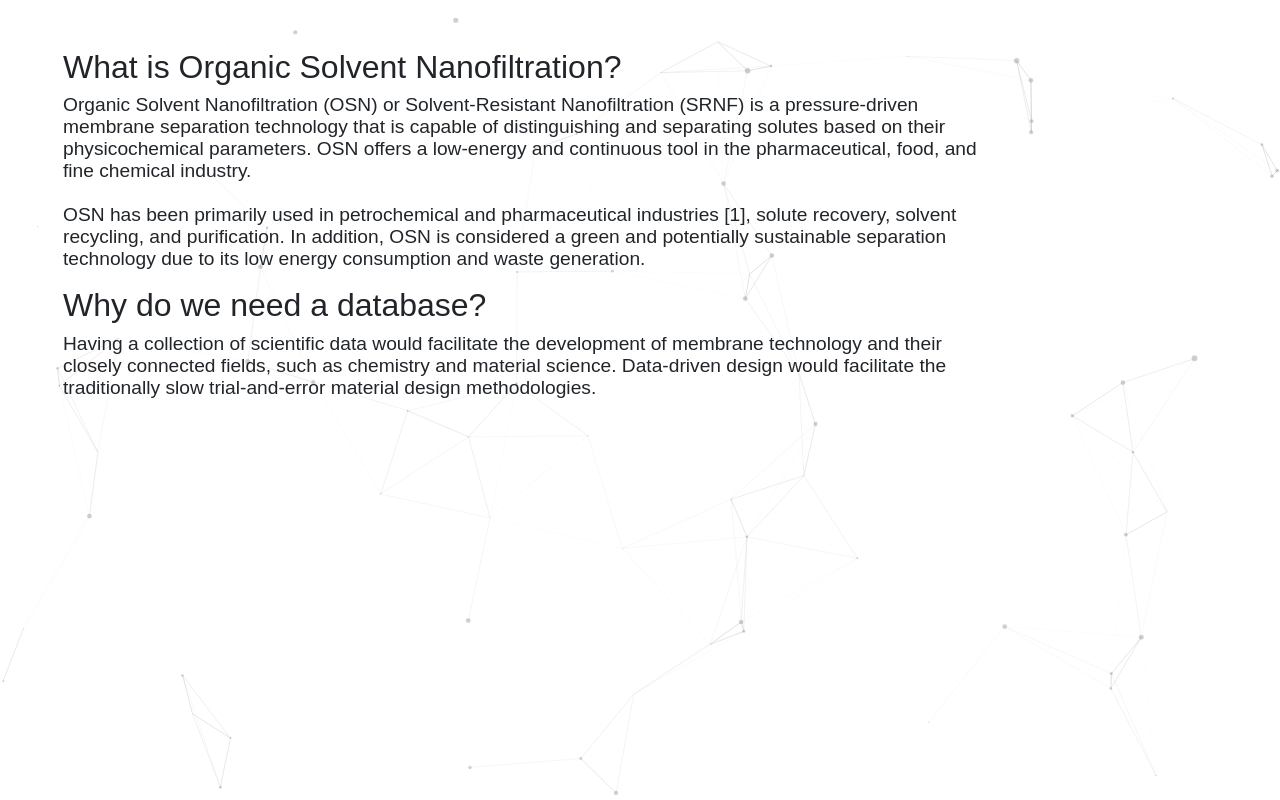
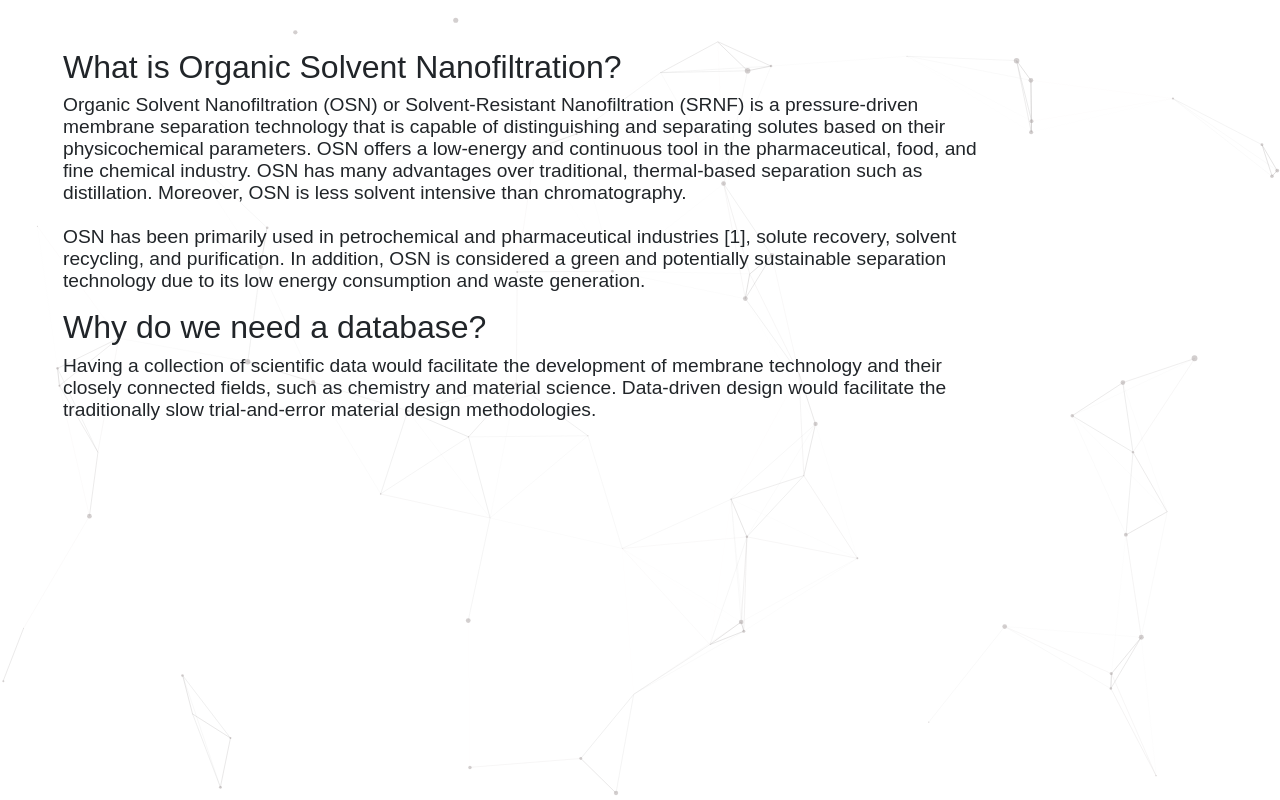
Before and after one commit to ignaczgerg/osn-database, a Flask app: page /what_is_osn in a window 1280 px wide. Shown: the part 53-853 px from the top of the page. Run offline with Flask 2, Linux system fonts and the light colour scheme; some libraries are stand-ins or nearby versions.

Commit message:
updated what is osn page

```diff
--- a/templates/what_is_osn.html
+++ b/templates/what_is_osn.html
@@ -26,6 +26,7 @@ body %}
       (SRNF) is a pressure-driven membrane separation technology that is capable
       of distinguishing and separating solutes based on their physicochemical
       parameters. OSN offers a low-energy and continuous tool in the pharmaceutical, food, and fine chemical industry.
+      OSN has many advantages over traditional, thermal-based separation such as distillation. Moreover, OSN is less solvent intensive than chromatography.
       <br></br>
       OSN has been primarily used in petrochemical and pharmaceutical industries [1],
       solute recovery, solvent recycling, and purification. In addition,
```
